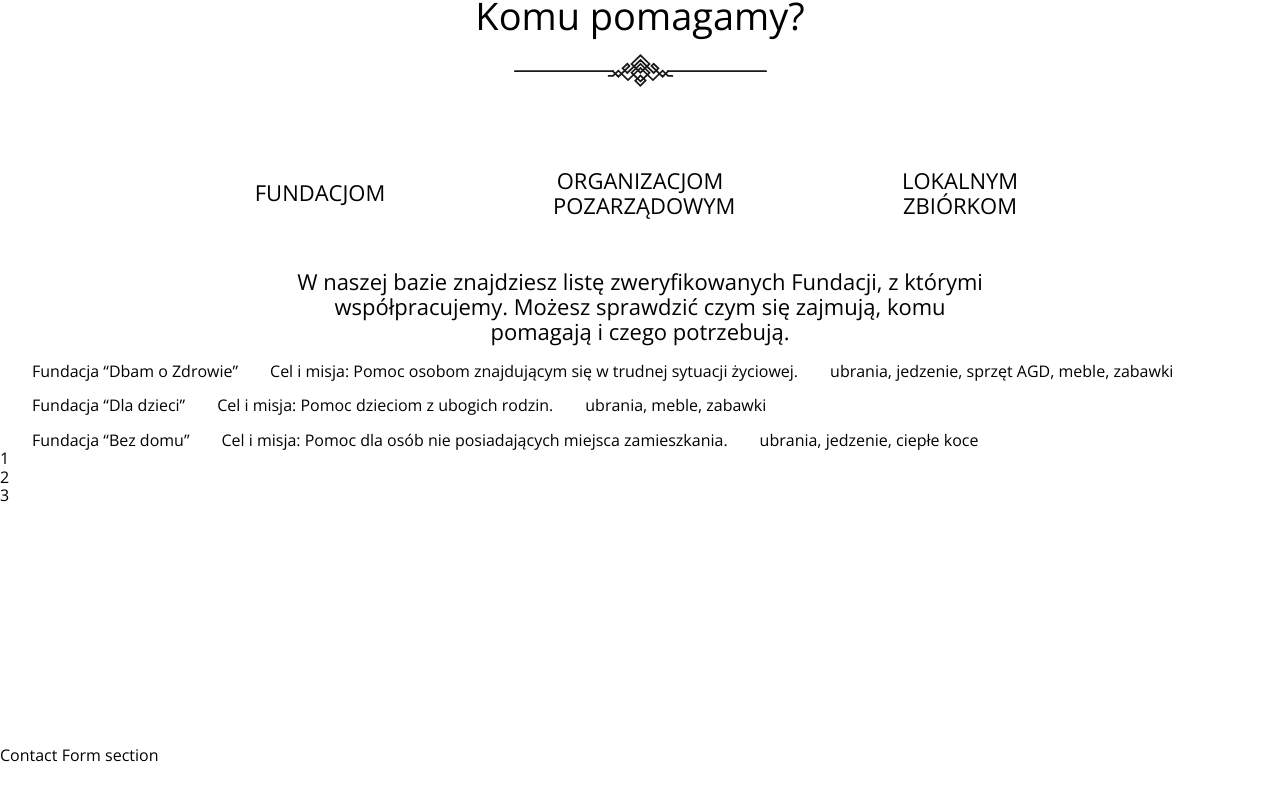
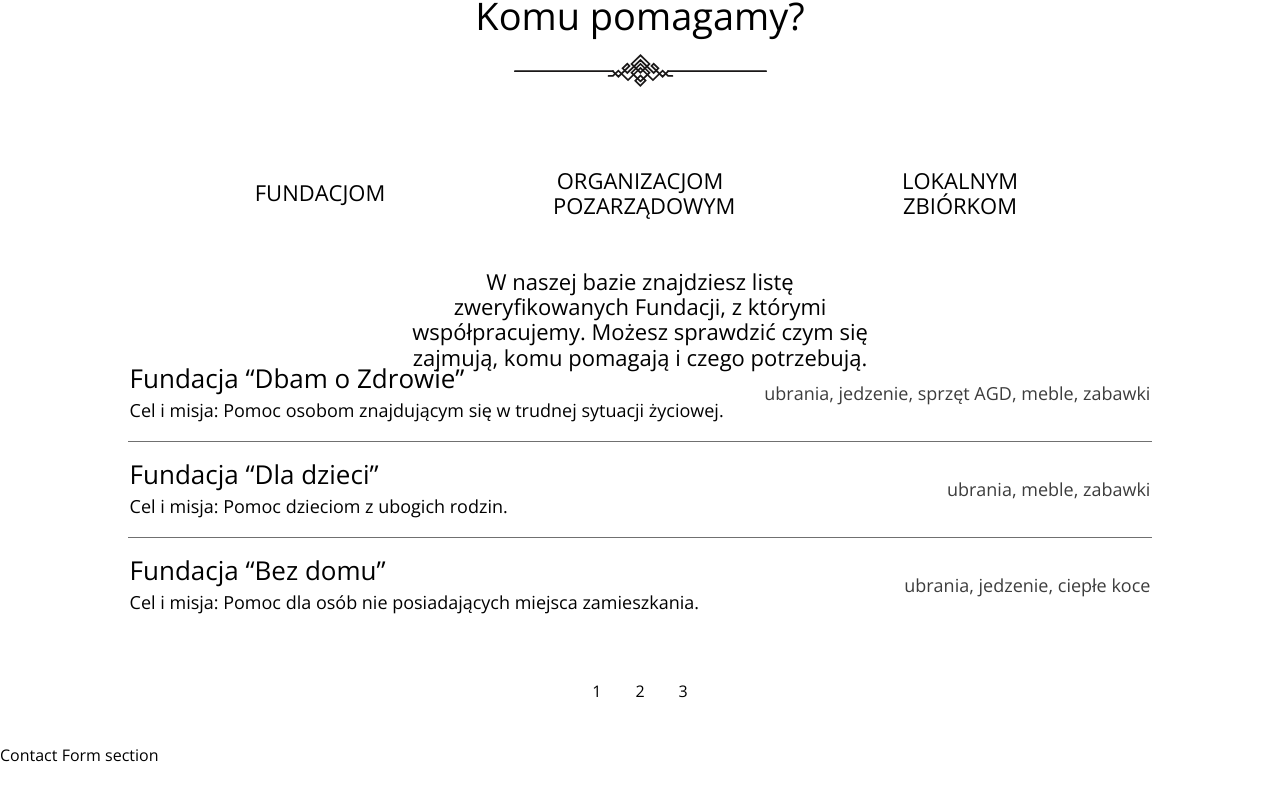
Before and after one commit to Malwina-Czepizak/oddaj_rzeczy, a React (Create React App) app: page / in a window 1280 px wide. Shown: the part 2774-3575 px from the top of the page. Built offline with nearby package versions, Linux system fonts and the light colour scheme; data requests are answered from the project's data file.

Commit message:
Finished HomeCollabsList component (will change fonts and colors l8r ;) )

```diff
--- a/src/layouts/Home/HomeCollabsList/HomeCollabsList.scss
+++ b/src/layouts/Home/HomeCollabsList/HomeCollabsList.scss
@@ -16,7 +16,8 @@
   }
   p {
     font-size: 22px;
-    padding: 1rem 10rem;
+    padding: 1rem;
+    width: 50%;
   }
 }
 
@@ -37,4 +38,52 @@
 
 .home__collabs__organizations {
   height: 50%;
+  width: 80%;
+  display: flex;
+  flex-direction: column;
+  align-items: center;
+  margin: 0 auto;
+  ul {
+    width: 100%;
+  }
+  .home__collabs__item:nth-child(2) {
+    border-top: 1px solid #707070;
+    border-bottom: 1px solid #707070;;
+  }
+  .home__collabs__item {
+    padding: 1rem 0 1rem 0;
+    display: flex;
+    align-items: center;
+    justify-content: space-between;
+    .home__collabs__name {
+      text-align: left;
+      font-size: 26px;
+      .home__collabs__subheader {
+        margin: 0;
+        font-size: 18px;
+        //font-family: Merriweather;
+        //font-style: italic;
+      }
+    }
+    .home__collabs__desc {
+      font-size: 18px;
+      //font-family: Merriweather;
+      color: #3C3C3C;
+      text-align: right;
+    }
+  }
+  .home__collabs__pages {
+    padding-top: 2rem;
+    width: 40%;
+    display: flex;
+    justify-content: center;
+  }
+  .page {
+    padding: 1rem;
+    border: 0.75px solid white;
+    &:hover {
+      cursor: pointer;
+      border-color: black;
+    }
+  }
 }
--- a/src/layouts/Home/HomeCollabsList/index.js
+++ b/src/layouts/Home/HomeCollabsList/index.js
@@ -7,6 +7,7 @@ function HomeCollabsList() {
     const [dataIndex, setDataIndex] = useState(0);
     const [currentPage, setCurrentPage] = useState(1);
     const [paginationButtons, setPaginationButtons] = useState([]);
+    const [showPaginationButtons, setShowPaginationButtons] = useState(false);
     const [currentData, setCurrentData] = useState(false);
 
     useEffect(() => {
@@ -38,13 +39,19 @@ function HomeCollabsList() {
 
             const pageNumbers = [];
             for (let i = 1; i <= Math.ceil(data[dataIndex].items.length/dataPerPage); i++) {
-                pageNumbers.push(<li key={i} onClick={e => handlePageClick(e, i)}> {i} </li>);
+                pageNumbers.push(<li key={i} className="page" onClick={e => handlePageClick(e, i)}> {i} </li>);
             }
             setPaginationButtons(pageNumbers);
         }
-
     }, [data, currentPage, dataIndex]);
 
+    useEffect(() => {
+        if (paginationButtons.length === 1) {
+            setShowPaginationButtons(false);
+        } else {
+            setShowPaginationButtons(true);
+        }
+    }, [dataIndex, paginationButtons]);
 
     return (
         <section name="collabs" className="home__collabs">
@@ -64,15 +71,18 @@ function HomeCollabsList() {
                  <ul>
                      {currentData &&
                      currentData.map((data, i) =>
-                        <li key={i}>
-                            <span>{data.header}</span>
-                            <span>{data.subheader}</span>
-                            <span>{data.desc}</span>
+                        <li key={i} className="home__collabs__item">
+                            <p className="home__collabs__name">
+                                {data.header} <br />
+                                <span className="home__collabs__subheader">{data.subheader}</span>
+                            </p>
+                            <p className="home__collabs__desc">{data.desc}</p>
                         </li>)
                      }
                  </ul>
-                 <ul>
-                     {paginationButtons}
+                 <ul className="home__collabs__pages">
+                     {showPaginationButtons &&
+                     paginationButtons}
                  </ul>
             </div>
         </section>
```
